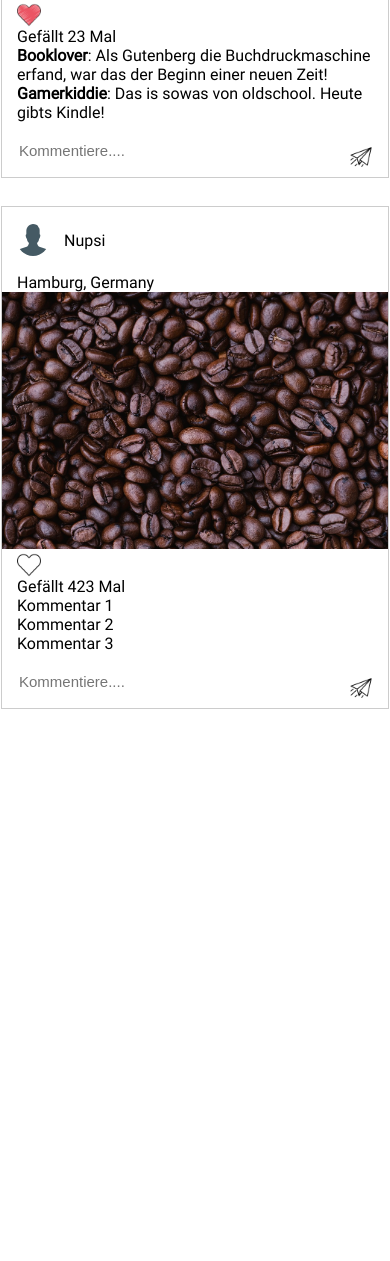
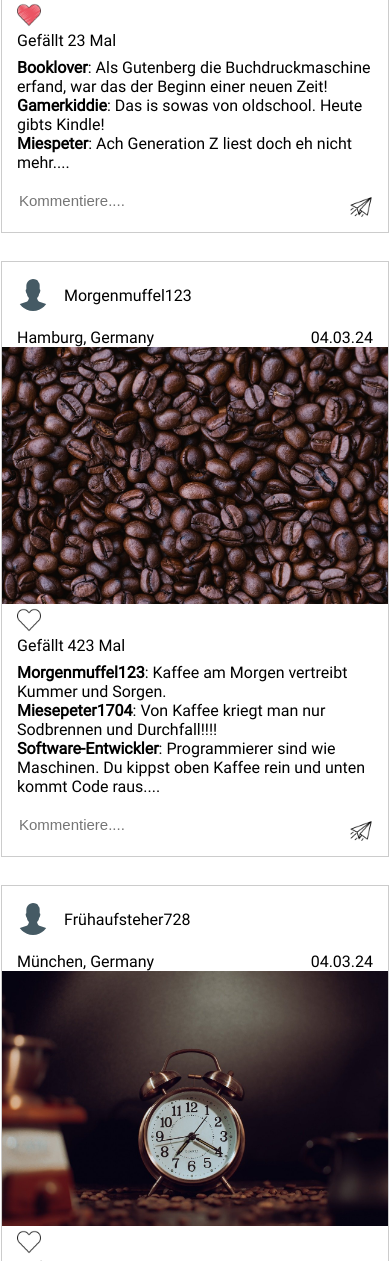
Before and after one commit to MatheGenie27/Instaclone, a plain HTML site: page index.html in a window 390 px wide. Shown: the part 411-1672 px from the top of the page. Before the commit the page ends 1120 px from the top, so only its background shows below. Drawn offline with Linux system fonts and the light colour scheme.

Commit message:
fertig Version 0.1

```diff
--- a/script.js
+++ b/script.js
@@ -1,22 +1,21 @@
-
 //Burger Menu
 
 let burger = false;
 
-function showBurgerMenu(){
+function showBurgerMenu() {
   console.log("zeige BurgerMenü");
   document.getElementById("burgerMenu").classList.remove("noDisplay");
   burger = true;
 }
 
-function hideBurgerMenu(){
+function hideBurgerMenu() {
   console.log("verstecke BurgerMenü");
   document.getElementById("burgerMenu").classList.add("noDisplay");
   burger = false;
 }
 
-function burgerFunction(){
-    if (burger==true){
+function burgerFunction() {
+  if (burger == true) {
     hideBurgerMenu();
   } else {
     showBurgerMenu();
@@ -25,27 +24,32 @@ function burgerFunction(){
 
 //Post HTML Gerüst
 
-
-
-
-
-function postHTML(index){
+function postHTML(index) {
   return `
 
     <div class= "post">
         <div class ="postHeader">
             <div class ="authorRow" title="Profil-Mockup">
-                <img  class="profilPicInSuggestions" src="${posts[index].authorProfile}">
+                <img  class="profilPicInSuggestions" src="${
+                  posts[index].authorProfile
+                }">
                 <div class="postAuthor"> ${posts[index].author}</div>
             </div>
+            <div class="timeAndLocationRow">
                 <div class="postLocation"> ${posts[index].location} </div>
+                <div class="postDate"> ${posts[index].date} </div>
+            </div>
         </div>
         <div class="postImage">
-            <img class="postImageImage" onclick="like(${index})" src="${posts[index].image}">
+            <img class="postImageImage" onclick="like(${index})" src="${
+    posts[index].image
+  }">
         </div>
         <div class = "postText">
             <div class = "iconRow">
-                <img class="iconRowIcon" onclick="like(${index})"  src="${isItLiked(index)}">
+                <img class="iconRowIcon" onclick="like(${index})"  src="${isItLiked(
+    index
+  )}">
             </div>
             <div class = "likesRow"> Gefällt ${posts[index].likes} Mal</div>
             <div class = "commentSection" id="commentSection${index}"> </div>
@@ -60,130 +64,147 @@ function postHTML(index){
     </div>
 
     `;
-
-    ;
 }
 
-
-
-
-function comments(index){
+function comments(index) {
   let commentSection = document.getElementById(`commentSection${index}`);
   commentSection.innerHTML = ``;
 
-    for (let j = 0; j < posts[index].comments.length; j++){
-
+  for (let j = 0; j < posts[index].comments.length; j++) {
     commentSection.innerHTML += `${commentsHTML(index, j)}`;
-
   }
 }
 
-function commentsHTML(index, j){
+function commentsHTML(index, j) {
   return `
         <div class="comment">
             ${posts[index].comments[j]}
         </div>
         `;
-
 }
 
-
-function like(i){
-
-    if (posts[i].isLiked == true){
-        posts[i].isLiked=false;
+function like(i) {
+  if (posts[i].isLiked == true) {
+    posts[i].isLiked = false;
     posts[i].likes--;
   } else {
-        posts[i].isLiked=true;
+    posts[i].isLiked = true;
     posts[i].likes++;
   }
   render();
-
 }
 
-function isItLiked(index){
-    if (posts[index].isLiked){
+function isItLiked(index) {
+  if (posts[index].isLiked) {
     return "./img/icons/heart-full.png";
   } else {
     return "./img/icons/heart-empty.png";
   }
 }
 
-
-function sendComment(index){
+function sendComment(index) {
   input = document.getElementById(`inputAtPost${index}`);
-    if (input.value){
-        posts[index].comments.push(`<b>MatheGenie27</b>: `+input.value);
+  if (input.value) {
+    posts[index].comments.push(`<b>MatheGenie27</b>: ` + input.value);
     store();
     render();
   } else {
-        input.placeholder="Leerer Kommentar nicht möglich";
+    input.placeholder = "Leerer Kommentar nicht möglich";
+  }
 }
 
+//Kommentare mit Enter abschicken
+
+function addSendCommentByEnter() {
+  for (let index = 0; index < posts.length; index++) {
+    let input = document.getElementById(`inputAtPost${index}`);
+
+    // Execute a function when the user presses a key on the keyboard
+    input.addEventListener("keypress", function (event) {
+      // If the user presses the "Enter" key on the keyboard
+      if (event.key === "Enter") {
+        // Cancel the default action, if needed
+        event.preventDefault();
+        // Trigger the button element with a click
+        sendComment(index);
+      }
+    });
+  }
 }
 
 //Darstellung Feed
 
-function render(){
+function render() {
   feedContentContainer = document.getElementById("feedContent");
   feedContentContainer.innerHTML = ``;
 
-
-
-
-    for (let i=0; i < posts.length; i++){
+  for (let i = 0; i < posts.length; i++) {
     feedContentContainer.innerHTML += postHTML(i);
     comments(i);
   }
 
+  addSendCommentByEnter();
 }
 
-
-function store(){
+function store() {
   let postsAsText = JSON.stringify(posts);
-    localStorage.setItem('posts', postsAsText );
+  localStorage.setItem("posts", postsAsText);
 }
 
-function load(){
-    let postsAsText = localStorage.getItem('posts');
+function load() {
+  let postsAsText = localStorage.getItem("posts");
   if (postsAsText) {
     posts = JSON.parse(postsAsText);
   }
 }
 
-
 //Daten der Posts
 
 let posts = [
   {
-                "authorProfile" : `./img/icons/man.png`,
-                "author": `Booklover`,
-                "location": `Mainz, Germany`,
-                "image" : `./img/books-8405721_1280.jpg`,
-                "isLiked": true,
-                "likes": 23,
-                "comments" : [
+    authorProfile: `./img/icons/man.png`,
+    author: `Booklover`,
+    location: `Mainz, Germany`,
+    date: `04.03.24`,
+    image: `./img/books-8405721_1280.jpg`,
+    isLiked: true,
+    likes: 23,
+    comments: [
       `<b>Booklover</b>: Als Gutenberg die Buchdruckmaschine erfand, war das der Beginn einer neuen Zeit!`,
-                            `<b>Gamerkiddie</b>: Das is sowas von oldschool. Heute gibts Kindle!`
-                            ]
-
+      `<b>Gamerkiddie</b>: Das is sowas von oldschool. Heute gibts Kindle!`,
+      `<b>Miespeter</b>: Ach Generation Z liest doch eh nicht mehr....`,
+    ],
   },
 
   {
-                "authorProfile" : `./img/icons/man.png`,
-                "author": `Nupsi`,
-                "location": `Hamburg, Germany`,
-                "image" : `./img/coffee-5447420_1280.jpg`,
-                "isLiked": false,
-                "likes": 423,
-                "comments": [
-                            `Kommentar 1`,
-                            `Kommentar 2`,
-                            `Kommentar 3`
-                            ]
+    authorProfile: `./img/icons/man.png`,
+    author: `Morgenmuffel123`,
+    location: `Hamburg, Germany`,
+    date: `04.03.24`,
+    image: `./img/coffee-5447420_1280.jpg`,
+    isLiked: false,
+    likes: 423,
+    comments: [
+      `<b>Morgenmuffel123</b>: Kaffee am Morgen vertreibt Kummer und Sorgen.`,
+      `<b>Miesepeter1704</b>: Von Kaffee kriegt man nur Sodbrennen und Durchfall!!!!`,
+      `<b>Software-Entwickler</b>: Programmierer sind wie Maschinen. Du kippst oben Kaffee rein und unten kommt Code raus....`,
+    ],
+  },
 
-            }
-
-
-
-]
+  {
+    authorProfile: `./img/icons/man.png`,
+    author: `Frühaufsteher728`,
+    date: `04.03.24`,
+    location: `München, Germany`,
+    image: `./img/clock-8592484_1280.jpg`,
+    isLiked: false,
+    likes: 1,
+    comments: [
+      `<b>Frühaufsteher728</b>: Früher Vogel fängt den Wurm. Wer Erfolg im Leben hat, sollte um 5 Uhr den Tag beginnen!`,
+      `<b>Morgenmuffel123</b>: Boah, was läuft denn bei dir falsch?!?.`,
+      `<b>Besserwisser111</b>: Also ich finde ja, jeder sollte seinem eigenen Tagesrhythmus folgen. Es gibt eben Eulen und Lerchen`,
+      `<b>Miesepeter</b>: Ausschlafen kannste, wenn du gestorben bist!!`,
+      `<b>Morgenmuffel123</b>: @Miesepeter Du musst deinen Senf aber echt zu jedem Post schreiben oder?`,
+    ],
+  },
+];
--- a/style.css
+++ b/style.css
@@ -3,58 +3,54 @@
 /* great-vibes-regular - latin */
 @font-face {
   font-display: swap; /* Check https://developer.mozilla.org/en-US/docs/Web/CSS/@font-face/font-display for other options. */
-    font-family: 'Great Vibes';
+  font-family: "Great Vibes";
   font-style: normal;
   font-weight: 400;
-    src: url('../fonts/great-vibes-v18-latin-regular.woff2') format('woff2'); /* Chrome 36+, Opera 23+, Firefox 39+, Safari 12+, iOS 10+ */
+  src: url("../fonts/great-vibes-v18-latin-regular.woff2") format("woff2"); /* Chrome 36+, Opera 23+, Firefox 39+, Safari 12+, iOS 10+ */
 }
 
 /* roboto-regular - latin */
 @font-face {
   font-display: swap; /* Check https://developer.mozilla.org/en-US/docs/Web/CSS/@font-face/font-display for other options. */
-    font-family: 'Roboto';
+  font-family: "Roboto";
   font-style: normal;
   font-weight: 400;
-    src: url('./fonts/roboto-v30-latin-regular.woff2') format('woff2'); /* Chrome 36+, Opera 23+, Firefox 39+, Safari 12+, iOS 10+ */
+  src: url("./fonts/roboto-v30-latin-regular.woff2") format("woff2"); /* Chrome 36+, Opera 23+, Firefox 39+, Safari 12+, iOS 10+ */
 }
-
-
 
 /*CSS */
 
-body{
-    margin:0;
+body {
+  margin: 0;
 
-    font-family: 'Roboto';
+  font-family: "Roboto";
   font-style: normal;
   font-weight: 400;
-
 }
 
-.noDisplay{
+.noDisplay {
   display: none;
 }
 
-header{
+header {
   display: flex;
   justify-content: center;
   align-items: center;
   background-color: white;
-    width:100%;
+  width: 100%;
   position: fixed;
-    box-shadow: 0px 2px rgba(0,0,0,0.2);
+  box-shadow: 0px 3px rgba(0, 0, 0, 0.2);
   z-index: 20;
 }
 
-main{
+main {
   display: flex;
   justify-content: center;
   align-items: center;
   background-color: white;
 }
 
-.content{
-
+.content {
   /*border: 3px solid brown;*/
   width: 100%;
   max-width: 1440px;
@@ -62,150 +58,154 @@ main{
   padding-right: 160px;
 }
 
-#headerContent{
+#headerContent {
   display: flex;
   justify-content: space-between;
   align-items: center;
   height: 125px;
-
 }
 
-#headerImage{
-    font-family: 'Great Vibes';
+#headerImage {
+  font-family: "Great Vibes";
   display: flex;
   align-items: center;
-    gap:10px;
+  gap: 10px;
   font-size: 72px;
   height: fit-content;
-
 }
 
-#appName{
+#appName {
   text-decoration: none;
   color: palevioletred;
 }
 
-#headerImageImage{
+#headerImageImage {
   height: 72px;
-    width:72px;
+  width: 72px;
   border-radius: 100%;
 }
 
-.headerIcons{
+.headerIcons {
   height: 26px;
   width: 26px;
 }
 
-#headerNavLinks{
+#headerNavLinks {
   display: flex;
   align-items: center;
   gap: 24px;
 }
 
-.navIcon{
-    height:38px;
-    width:38px;
-
+.navIcon {
+  height: 38px;
+  width: 38px;
 }
 
-#urprofile{
+#urprofile {
   border-radius: 100%;
+  object-fit: cover;
 }
 
-#searchbar{
+#searchbar {
   display: flex;
   align-items: center;
-
 }
 
-#mainContent{
+#mainContent {
   display: flex;
   justify-content: center;
-
 }
 
-#feedContent{
-    width:70%;
-    background-color: white
-    height:150vh;
-    margin-top:126px;
+#feedContent {
+  width: 70%;
+  background-color: white;
+  height: 150vh;
+  margin-top: 142px;
 
   display: flex;
   flex-direction: column;
   gap: 28px;
+  margin-bottom: 25px;
 }
 
-.post{
+.post {
   background-color: white;
-    border: solid 1px rgba(0,0,0,0.2);
+  border: solid 1px rgba(0, 0, 0, 0.2);
 }
 
-.postHeader{
+.postHeader {
   display: flex;
   flex-direction: column;
-    width:100%;
+  width: 100%;
   height: fit-content;
   padding-left: 15px;
 }
 
-.authorRow{
+.authorRow {
   display: flex;
   gap: 15px;
   align-items: center;
   height: 66px;
-
 }
 
-
-.postAuthor:hover{
+.postAuthor:hover {
   cursor: pointer;
 }
 
-.postImage{
-    width: 100%;
-
+.timeAndLocationRow {
+  display: flex;
+  align-items: center;
+  justify-content: space-between;
+  padding-right: 30px;
 }
 
-.postImage:hover{
+.postImage {
+  width: 100%;
+}
+
+.postImage:hover {
   cursor: pointer;
 }
 
-.postImageImage{
+.postImageImage {
   width: 100%;
 }
 
-.iconRow{
+.iconRow {
   display: flex;
   gap: 10px;
   padding-left: 15px;
 }
 
-.iconRowIcon{
+.iconRowIcon {
   height: 24px;
   width: 24px;
+  padding-bottom: 4px;
 }
 
-.iconRowIcon:hover{
+.iconRowIcon:hover {
   cursor: pointer;
 }
 
-.likesRow{
+.likesRow {
   padding-left: 15px;
+  padding-bottom: 8px;
 }
 
-.inputRow{
+.inputRow {
   display: flex;
   align-items: center;
   padding-left: 15px;
   padding-right: 15px;
+  padding-bottom: 5px;
 }
 
-.commentSection{
+.commentSection {
   padding-left: 15px;
   padding-bottom: 15px;
 }
 
-.inputComments{
+.inputComments {
   border: none;
   height: 24px;
   width: 100%;
@@ -213,275 +213,245 @@ main{
   font-size: 15px;
 }
 
-.sendCommentIcon{
-
+.sendCommentIcon {
   width: 24px;
   height: 24px;
 }
 
-.sendCommentIcon:hover{
+.sendCommentIcon:hover {
   cursor: pointer;
 }
 
-
-#suggestions{
-    width:30%;
+#suggestions {
+  width: 30%;
   background-color: white;
-    height:500px;
+  height: 500px;
   position: sticky;
-    top:127px;
+  top: 127px;
   display: flex;
   flex-direction: column;
-    padding:15px;
-
+  padding: 15px;
 }
 
-h2{
+h2 {
   font-size: 20px;
 }
 
-#profileRow{
+#profileRow {
   display: flex;
   align-items: center;
   padding: 30px 10px;
-    gap:10px;
-
+  gap: 10px;
 }
 
-#profileRow:hover{
+#profileRow:hover {
   cursor: pointer;
 }
 
-.profilPicInSuggestions{
-    width:32px;
-    height:32px;
+.profilPicInSuggestions {
+  width: 32px;
+  height: 32px;
   border-radius: 100%;
+  object-fit: cover;
 }
 
-.profilPicInSuggestions:hover{
+.profilPicInSuggestions:hover {
   cursor: pointer;
 }
 
-
-#personalSuggestions{
+#personalSuggestions {
   display: flex;
   flex-direction: column;
-    gap:5px;
-    padding:10px;
+  gap: 5px;
+  padding: 10px;
 }
 
-.otherProfiles{
+.otherProfiles {
   display: flex;
   align-items: center;
   padding: 10px 10px;
-    gap:10px;
+  gap: 10px;
 }
 
-.otherProfiles:hover{
+.otherProfiles:hover {
   cursor: pointer;
 }
 
-#footerDesktop{
+#footerDesktop {
   color: rosybrown;
   font-size: 12px;
 }
 
-#footerDesktop a{
+#footerDesktop a {
   text-decoration: none;
-    color:rosybrown;
+  color: rosybrown;
 }
 
-#footerMobile{
+#footerMobile {
   color: black;
   font-size: 10px;
 }
 
-#footerMobile a{
+#footerMobile a {
   text-decoration: none;
-    color:black;
+  color: black;
 }
-
 
 /*Scrollbar */
 
-::-webkit-scrollbar{
-    width:10x;
+::-webkit-scrollbar {
+  width: 10x;
   display: none;
-
 }
 
-::-webkit-scrollbar-button{
+::-webkit-scrollbar-button {
   display: none;
   color: white;
   background-color: white;
 }
-::-webkit-scrollbar-thumb{
+::-webkit-scrollbar-thumb {
   background-color: white;
   color: white;
 }
 
-::-webkit-scrollbar-track{
+::-webkit-scrollbar-track {
   color: white;
   background-color: white;
 }
 
-::-webkit-scrollbar-track-piece{
+::-webkit-scrollbar-track-piece {
   background-color: white;
-    color:white;
+  color: white;
 }
 
-
 /*Burger */
-#burgerMenuButton{
+#burgerMenuButton {
   display: none;
 }
 
-
-
 /* Responsive */
 
-@media (max-width: 1000px){
-
-
-    .content{
+@media (max-width: 1000px) {
+  .content {
     padding-left: 80px;
-    padding-right:80px;
+    padding-right: 80px;
   }
 }
 
-@media (max-width: 800px){
-
-
-    .content{
+@media (max-width: 800px) {
+  .content {
     padding-left: 1px;
-    padding-right:1px;
+    padding-right: 1px;
   }
 
-    #headerImage{
+  #headerImage {
     font-size: 15px;
   }
 
-    #headerContent{
-        height:64px;
+  #headerContent {
+    height: 64px;
   }
 
-    #headerImageImage{
-        height:56px;
+  #headerImageImage {
+    height: 56px;
     width: 56px;
     padding-left: 50px;
   }
 
-    .headerIcons{
+  .headerIcons {
     height: 28px;
     width: 28px;
   }
 
-    #headerNavLinks{
+  #headerNavLinks {
     font-size: 10px;
   }
 
-    .navIcon{
-        height:48px;
-        width:48px;
-
+  .navIcon {
+    height: 48px;
+    width: 48px;
   }
 
-    #suggestions{
-        top:66px;
+  #suggestions {
+    top: 66px;
   }
 
-    #feedContent{
-       margin-top:67px;
-       width:100%;
+  #feedContent {
+    margin-top: 67px;
+    width: 100%;
   }
 
-    #appName{
+  #appName {
     display: none;
   }
 
-
-    #suggestions{
-        display: none;
-
-    }
-
-    #personalSuggestions{
-
-        gap:2px;
-            }
-
-    .otherProfiles{
-       padding-left: 0px;
-       gap:2px;
-    }
-
-    #headerNavLinks{
+  #suggestions {
     display: none;
   }
 
-    #searchbar{
+  #personalSuggestions {
+    gap: 2px;
+  }
+
+  .otherProfiles {
+    padding-left: 0px;
+    gap: 2px;
+  }
+
+  #headerNavLinks {
     display: none;
   }
 
-    #burgerMenuButton{
+  #searchbar {
+    display: none;
+  }
+
+  #burgerMenuButton {
     display: initial;
     padding-right: 50px;
     cursor: pointer;
-
   }
 
-    #burgerMenu{
+  #burgerMenu {
     position: sticky;
     top: 64px;
     bottom: 0px;
-       left:0px;
-       right:0px;
+    left: 0px;
+    right: 0px;
     z-index: 5;
-       height:100vh;
-
-
+    height: 100vh;
   }
 
-    #burgerMenuContent{
-
+  #burgerMenuContent {
     display: flex;
     flex-direction: column;
     align-items: center;
     justify-content: space-between;
-        padding-top:50px;
+    padding-top: 50px;
     width: 100%;
-        height:100%;
-
+    height: 100%;
 
     background-color: rosybrown;
-
   }
 
-    #burgerMenuButtons{
+  #burgerMenuButtons {
     display: flex;
     flex-direction: column;
     height: 70%;
     justify-content: space-around;
   }
 
-    #subButtons{
-        width:90%;
+  #subButtons {
+    width: 90%;
     height: 20%;
-
-
   }
 
-
-
-
-    .profilPicInSuggestions{
-        height:32px;
-        width:32px;
-
+  .profilPicInSuggestions {
+    height: 32px;
+    width: 32px;
   }
 
-
-    .profilPicInSuggestions:hover{
+  .profilPicInSuggestions:hover {
     cursor: pointer;
   }
 }
```
Also changed, not shown: index.html (+7 -5 lines), img/portraitBjörn.jpg (added). Lines whose indentation alone changed are shown as unchanged.
